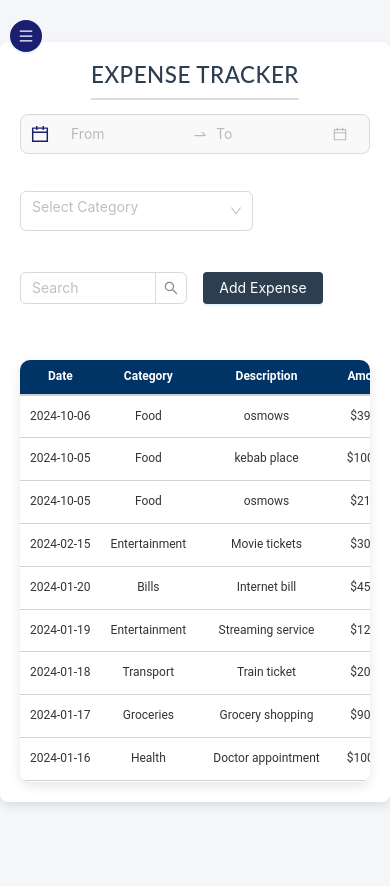
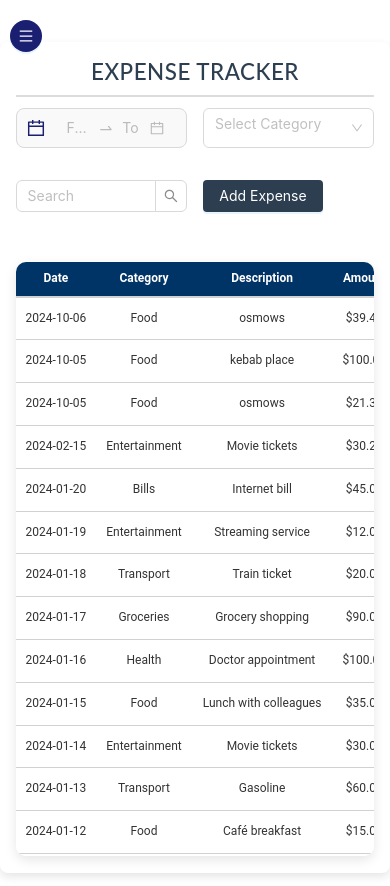
Before and after one commit to geggenpress4231/expensetracker, a React (Create React App) app: page / in a window 390 px wide. Built offline with nearby package versions, Linux system fonts and the light colour scheme; data requests are answered from the project's data file.

Commit message:
responsiveness enhancements

```diff
--- a/src/pages/ExpensePage/ExpensePage.css
+++ b/src/pages/ExpensePage/ExpensePage.css
@@ -1,25 +1,16 @@
-/* Global styles */
-body {
-    font-family: 'Roboto', sans-serif;
-    background-color: #f4f6f9;
-    margin-top: 2vh;
-    padding: 0;
-    height: 100vh;
-    overflow: auto;  /* Allow scrolling if necessary */
-}
-
 /* Main page layout */
 .expense-page {
-    max-width: 1250px;
-    margin: 5vh auto;
-    padding: 20px;
+    max-width: 100%; /* Ensure full width similar to summary-page-container */
+    margin: 5vh auto; /* Keep consistent with summary-page-container */
+    padding: 2vh 4vw; /* Match the padding used in summary-page-container */
     background-color: #fff;
     border-radius: 8px;
     box-shadow: 0px 4px 10px rgba(0, 0, 0, 0.1);
-    height: 90vh;
+    height: auto; /* Adjust to auto for better handling of content */
+    max-height: 100vh; /* Consistent with summary-page-container */
     display: flex;
     flex-direction: column;
-    overflow: auto;  /* Allow vertical scrolling */
+    overflow: auto; /* Ensure scrolling if content overflows */
 }
 
 /* Filters and Add Expense Button */
@@ -29,93 +20,7 @@ body {
     align-items: center;
     gap: 1vw;
     margin-bottom: 2vh;
-}
-
-
-.filter-item {
-    flex-grow: 1;
-    height: 45px;
-    display: flex;
-    align-items: center;
-}
-
-
-.filters-container .filter-item:nth-child(1) {
-    flex-grow: 2;
-}
-
-/* Margin adjustment for better spacing after nth-child(2) */
-.filters-container .filter-item:nth-child(2) {
-    margin-right: 30vw;
-}
-
-/* Align self for the last two filter items */
-.filters-container .filter-item:nth-child(3),
-.filters-container .filter-item:nth-child(4) {
-    align-self: flex-end;
-    flex-grow: 1;
-}
-
-
-/* Specific styles for search input to ensure it fills the height */
-.expense-search {
-    width: 100%;
-    height: 100%;
-    border-radius: 4px;
-    padding: 8px;
-    font-size: 14px;
-    box-sizing: border-box;
-    border: 1px solid #ccc;
-    transition: border-color 0.3s ease, box-shadow 0.3s ease;
-}
-
-
-.expense-search:focus {
-    border-color: #2C3E50;
-    outline: none;
-    box-shadow: 0 0 5px rgba(44, 62, 80, 0.5);
-}
-
-/* Table styling */
-.expense-list th {
-    background-color: #2C3E50;
-    color: white;
-    padding: 12px;
-    text-align: left;
-    font-weight: bold;
-    white-space: nowrap;
-}
-
-.expense-list td {
-    padding: 12px;
-    border-bottom: 1px solid #e0e0e0;
-    text-align: left;
-    white-space: nowrap;
-    overflow: hidden;
-    text-overflow: ellipsis;
-}
-
-.expense-list-container {
-    max-height: calc(100vh - 250px);
-    overflow-y: auto;
-}
-
-/* Add Expense Button */
-.expense-page .add-expense-btn {
-    padding: 8px 12px;
-    font-size: 14px;
-    width: auto;
-    min-width: 120px;
-    border-radius: 4px;
-    background-color: #2C3E50;
-}
-
-.expense-page .add-expense-btn:hover {
-    background-color: #1A252F; /* Darker navy */
-}
-
-.expense-page .add-expense-btn:active {
-    background-color: #0D1820;
+    width: 100%; /* Ensure full width for the filters container */
 }
 
 /* Adjustments for header text */
@@ -131,43 +36,54 @@ h1 {
     border-bottom: 2px solid #dcdcdc;
     padding-bottom: 10px;
     margin-top: 10px;
+    width: 100%; /* Ensure full width for the heading */
 }
 
-/* Total Expenses Styling */
-.summary-page-total-expenses h2 {
-    font-size: 1.6rem;
-    font-weight: 600;
-    color: #555555;
-    text-align: left;
-    font-family: 'Lato', sans-serif;
+/* Adjustments for table and list container */
+.expense-list-container {
+    max-height: calc(100vh - 250px);
+    overflow-y: auto;
+    width: 100%; /* Ensure the table takes the full width */
 }
 
+/* Add Expense Button */
+.add-expense-btn {
+    padding: 8px 12px;
+    font-size: 14px;
+    width: auto;
+    min-width: 120px;
+    border-radius: 4px;
+    background-color: #2C3E50;
+}
+
+.add-expense-btn:hover {
+    background-color: #1A252F;
+}
+
+.add-expense-btn:active {
+    background-color: #0D1820;
+}
+
+/* Responsive styles for smaller screens */
 @media (max-width: 768px) {
     .filters-container {
         display: flex;
         flex-wrap: wrap;
-        justify-content: space-between; /* Ensure there's space between the filters */
-        gap: 1rem;  /* Add some spacing between items */
+        justify-content: space-between;
+        gap: 1rem;
     }
 
     .filter-item {
-        width: calc(50% - 0.5rem);  /* Adjust width to take half the space */
-        margin-bottom: 1rem;  /* Ensure there is space below items */
+        width: calc(50% - 0.5rem);
+        margin-bottom: 1rem;
     }
 
     .add-expense-btn {
-        width: 100%;  /* Ensure Add Expense button takes full width */
+        width: 32%; /* Ensure Add Expense button takes full width */
     }
 }
 
-
 @media (max-width: 992px) and (min-width: 768px) {
-    /* Adjust padding for tablets */
-    .summary-page-container {
-      padding: 2vh 3vw;
-    }
-
-
     .filters-container {
         display: flex;
         flex-wrap: wrap;
@@ -176,21 +92,12 @@ h1 {
         gap: 15px;
     }
 
-
     .filter-item {
         flex: 1;
         min-width: 200px;
         max-width: 45%;
     }
 
-    /* Adjust category and search width for side-by-side layout */
-    .filter-item .ant-select,
-    .filter-item .ant-picker,
-    .filter-item .search-input {
-      width: 100%;
-    }
-
-    /* Place Add Expense button below */
     .add-expense-btn-container {
         width: 100%;
         text-align: center;
```
Lines whose indentation alone changed are shown as unchanged.
